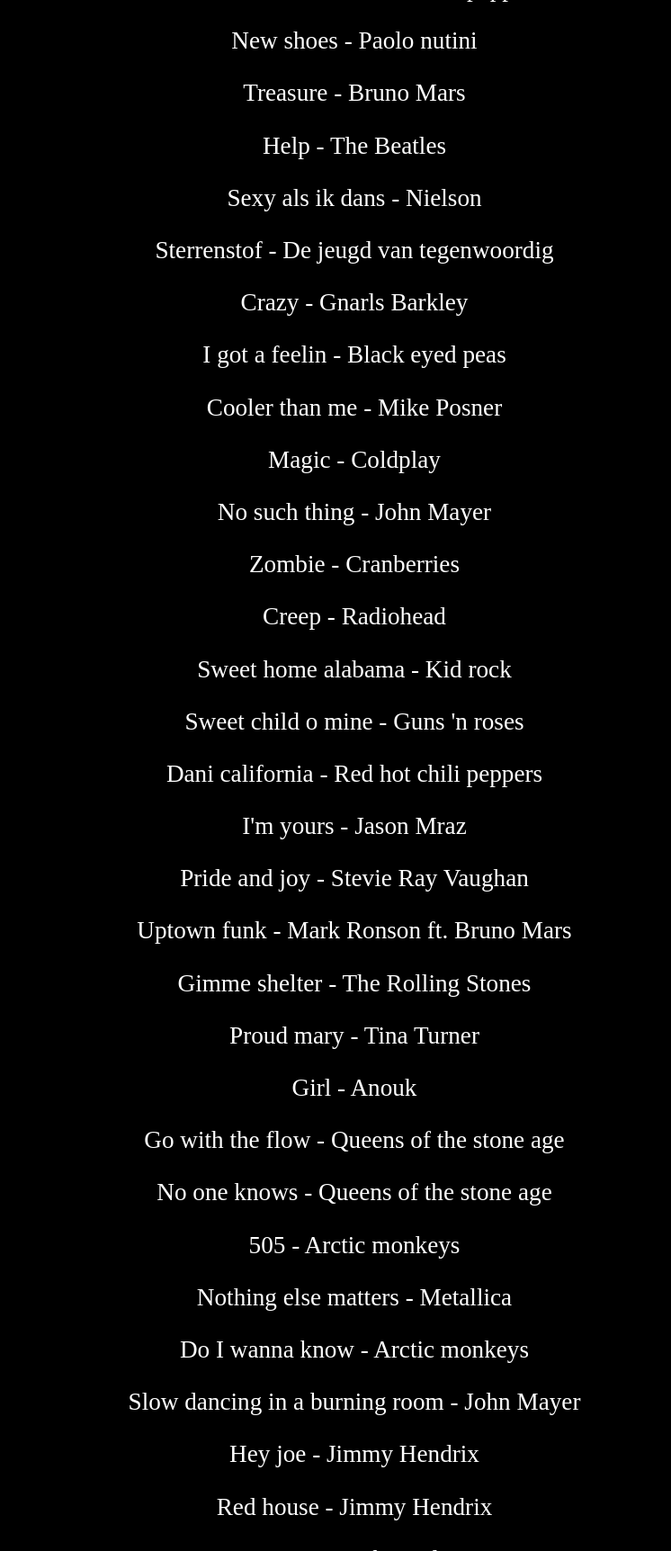
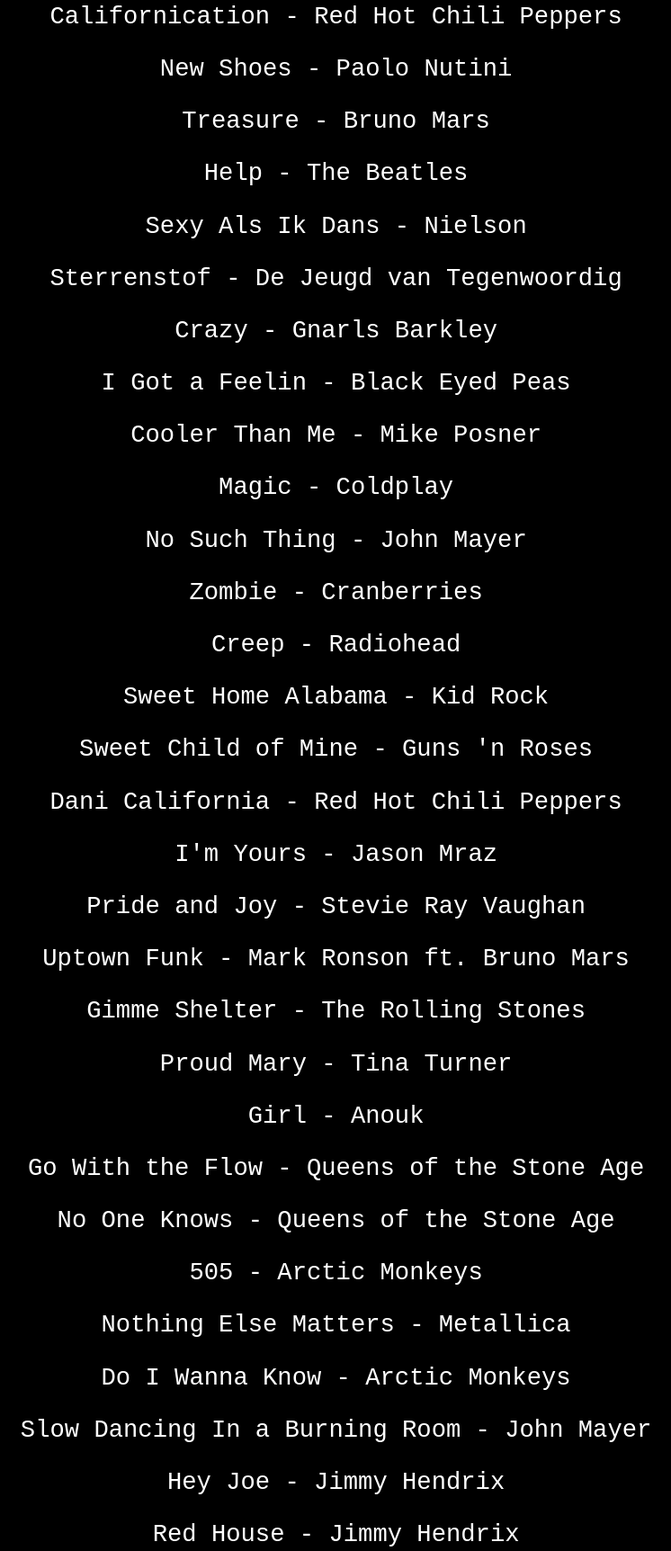
Before and after one commit to RaynauldM/donderJam-Simple, a plain HTML site: page index.html in a window 1280 px wide. Shown: the part 380-2104 px from the top of the page at 90% size, without its empty margins (266-1012 px from the left). Drawn offline with Linux system fonts and the light colour scheme.

Commit message:
-Some small tweaks to layout -Added some songs

```diff
--- a/index.js
+++ b/index.js
@@ -6,7 +6,7 @@ const setlist = [
     artist: "Coldplay",
   },
   {
-    song: "It runs trough me",
+    song: "It Runs Trough Me",
     artist: "Tom Misch",
   },
   {
@@ -15,15 +15,15 @@ const setlist = [
   },
   {
     song: "September",
-    artist: "Earth, wind and fire",
+    artist: "Earth, Wind and Fire",
   },
   {
     song: "Californication",
-    artist: "Red hot chili peppers",
+    artist: "Red Hot Chili Peppers",
   },
   {
-    song: "New shoes",
-    artist: "Paolo nutini",
+    song: "New Shoes",
+    artist: "Paolo Nutini",
   },
   {
     song: "Treasure",
@@ -34,23 +34,23 @@ const setlist = [
     artist: "The Beatles",
   },
   {
-    song: "Sexy als ik dans",
+    song: "Sexy Als Ik Dans",
     artist: "Nielson",
   },
   {
     song: "Sterrenstof",
-    artist: "De jeugd van tegenwoordig",
+    artist: "De Jeugd van Tegenwoordig",
   },
   {
     song: "Crazy",
     artist: "Gnarls Barkley",
   },
   {
-    song: "I got a feelin",
-    artist: "Black eyed peas",
+    song: "I Got a Feelin",
+    artist: "Black Eyed Peas",
   },
   {
-    song: "Cooler than me",
+    song: "Cooler Than Me",
     artist: "Mike Posner",
   },
   {
@@ -58,7 +58,7 @@ const setlist = [
     artist: "Coldplay",
   },
   {
-    song: "No such thing",
+    song: "No Such Thing",
     artist: "John Mayer",
   },
   {
@@ -70,35 +70,35 @@ const setlist = [
     artist: "Radiohead",
   },
   {
-    song: "Sweet home alabama",
-    artist: "Kid rock",
+    song: "Sweet Home Alabama",
+    artist: "Kid Rock",
   },
   {
-    song: "Sweet child o mine",
-    artist: "Guns 'n roses",
+    song: "Sweet Child of Mine",
+    artist: "Guns 'n Roses",
   },
   {
-    song: "Dani california",
-    artist: "Red hot chili peppers",
+    song: "Dani California",
+    artist: "Red Hot Chili Peppers",
   },
   {
-    song: "I'm yours",
+    song: "I'm Yours",
     artist: "Jason Mraz",
   },
   {
-    song: "Pride and joy",
+    song: "Pride and Joy",
     artist: "Stevie Ray Vaughan",
   },
   {
-    song: "Uptown funk",
+    song: "Uptown Funk",
     artist: "Mark Ronson ft. Bruno Mars",
   },
   {
-    song: "Gimme shelter",
+    song: "Gimme Shelter",
     artist: "The Rolling Stones",
   },
   {
-    song: "Proud mary",
+    song: "Proud Mary",
     artist: "Tina Turner",
   },
   {
@@ -106,35 +106,35 @@ const setlist = [
     artist: "Anouk",
   },
   {
-    song: "Go with the flow",
-    artist: "Queens of the stone age",
+    song: "Go With the Flow",
+    artist: "Queens of the Stone Age",
   },
   {
-    song: "No one knows",
-    artist: "Queens of the stone age",
+    song: "No One Knows",
+    artist: "Queens of the Stone Age",
   },
   {
     song: "505",
-    artist: "Arctic monkeys",
+    artist: "Arctic Monkeys",
   },
   {
-    song: "Nothing else matters",
+    song: "Nothing Else Matters",
     artist: "Metallica",
   },
   {
-    song: "Do I wanna know",
-    artist: "Arctic monkeys",
+    song: "Do I Wanna Know",
+    artist: "Arctic Monkeys",
   },
   {
-    song: "Slow dancing in a burning room",
+    song: "Slow Dancing In a Burning Room",
     artist: "John Mayer",
   },
   {
-    song: "Hey joe",
+    song: "Hey Joe",
     artist: "Jimmy Hendrix",
   },
   {
-    song: "Red house",
+    song: "Red House",
     artist: "Jimmy Hendrix",
   },
   {
@@ -142,8 +142,16 @@ const setlist = [
     artist: "Bob Marley",
   },
   {
-    song: "Stir it up",
+    song: "Stir It Up",
     artist: "Bob Marley",
+  },
+  {
+    song: "Come Together",
+    artist: "The Beatles",
+  },
+  {
+    song: "Tennessee Whiskey",
+    artist: "Chris Stapleton",
   },
 ];
 
--- a/style.css
+++ b/style.css
@@ -1,13 +1,16 @@
 * {
   background-color: black;
   color: white;
-  font: italic small-caps bold cursive;
+  font-family: "Courier New", Courier, monospace;
 }
 
 h1 {
+  font-family: "Courier New", Courier, monospace;
   color: #ffff66;
   text-align: center;
   font-size: 3em;
+  margin-top: 1em;
+  margin-bottom: 1em;
 }
 
 #setlistContainer {
@@ -22,4 +25,5 @@ ul {
 
 li {
   margin: 0.5em 0 1em 0;
+  padding-right: 1.5em;
 }
```
Also changed, not shown: index.html (+1 -0 lines).
